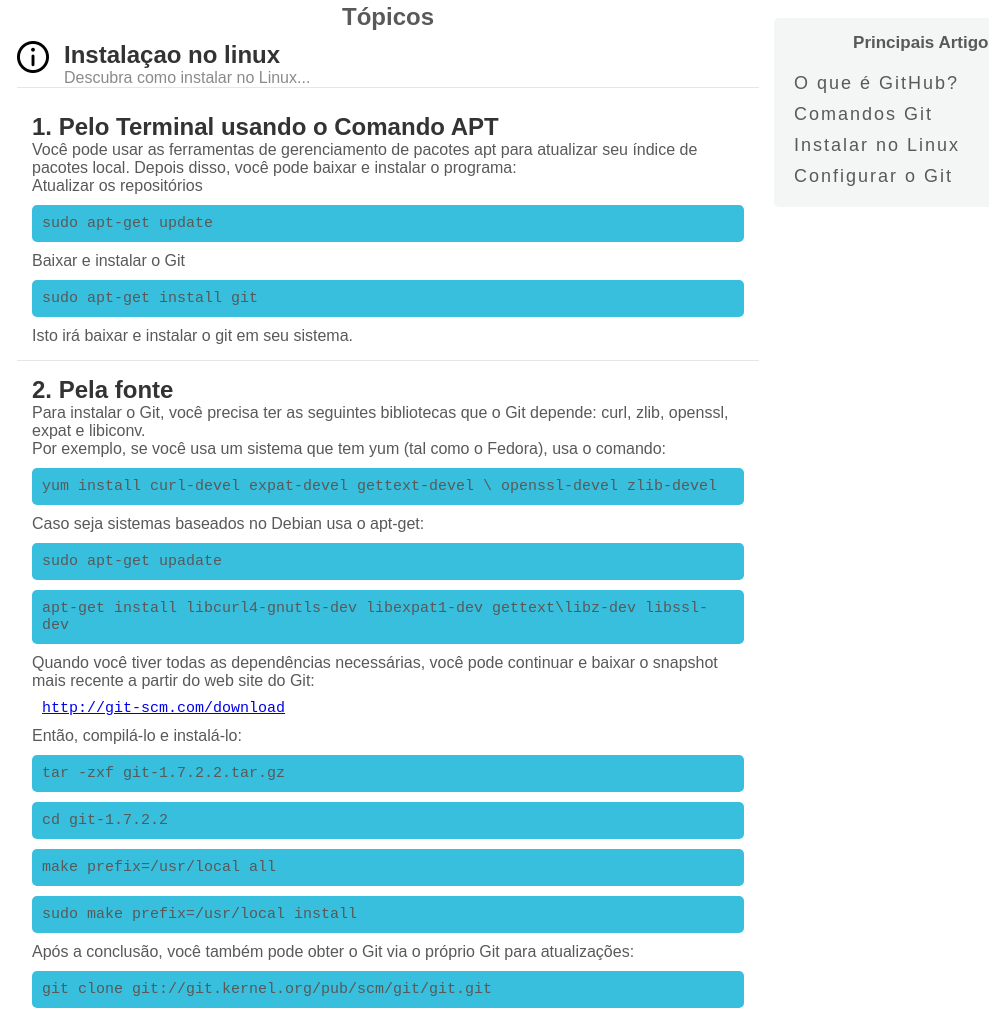
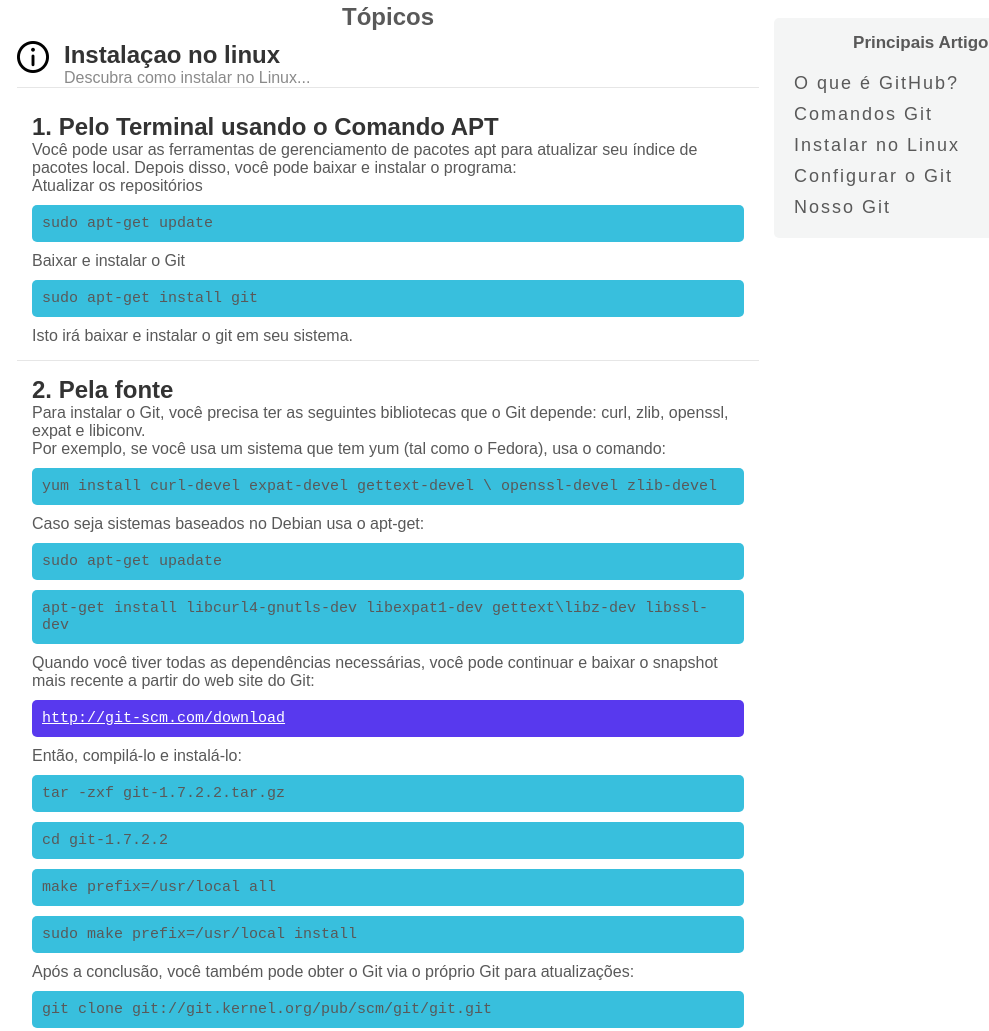
Before and after one commit to Alessandro-Moraes/git, a plain HTML site: page paginas/instalacao.html in a window 1280 px wide. Shown: the part 235-1266 px from the top of the page, without its empty margins (93-1082 px from the left). Drawn offline with Linux system fonts and the light colour scheme.

Commit message:
v5 Adicionado Fundo Links e Nosso Git

```diff
--- a/css/estilo.css
+++ b/css/estilo.css
@@ -274,7 +274,7 @@ footer {
 
 /* PAGINA INSTALAÇAO COD */
 
-.cod{
+.cod {
     padding: 10px;
     margin-top: 10px;
     margin-bottom: 10px;
@@ -282,9 +282,20 @@ footer {
     font-family: monospace;
     font-size: 15px;
     border-radius: 5px;
+    word-wrap: break-word;
 }
-.ancora{
+
+.ancora {
     font-family: monospace;
     font-size: 15px;
     padding: 10px;
+    margin-top: 10px;
+    margin-bottom: 10px;
+    word-wrap: break-word;
+    background-color: #5839ee;
+    border-radius: 5px;
 }
+
+.ancora a {
+    color: #fff;
+}
--- a/paginas/instalacao.html
+++ b/paginas/instalacao.html
@@ -77,6 +77,7 @@
                 <li><a href="#">Comandos Git</a></li>
                 <li><a href="instalacao.html">Instalar no Linux</a></li>
                 <li><a href="#">Configurar o Git</a></li>
+                <li><a href="https://github.com/viniciusbeloti/git">Nosso Git</a></li>
             </ul>
         </aside>
 
```
